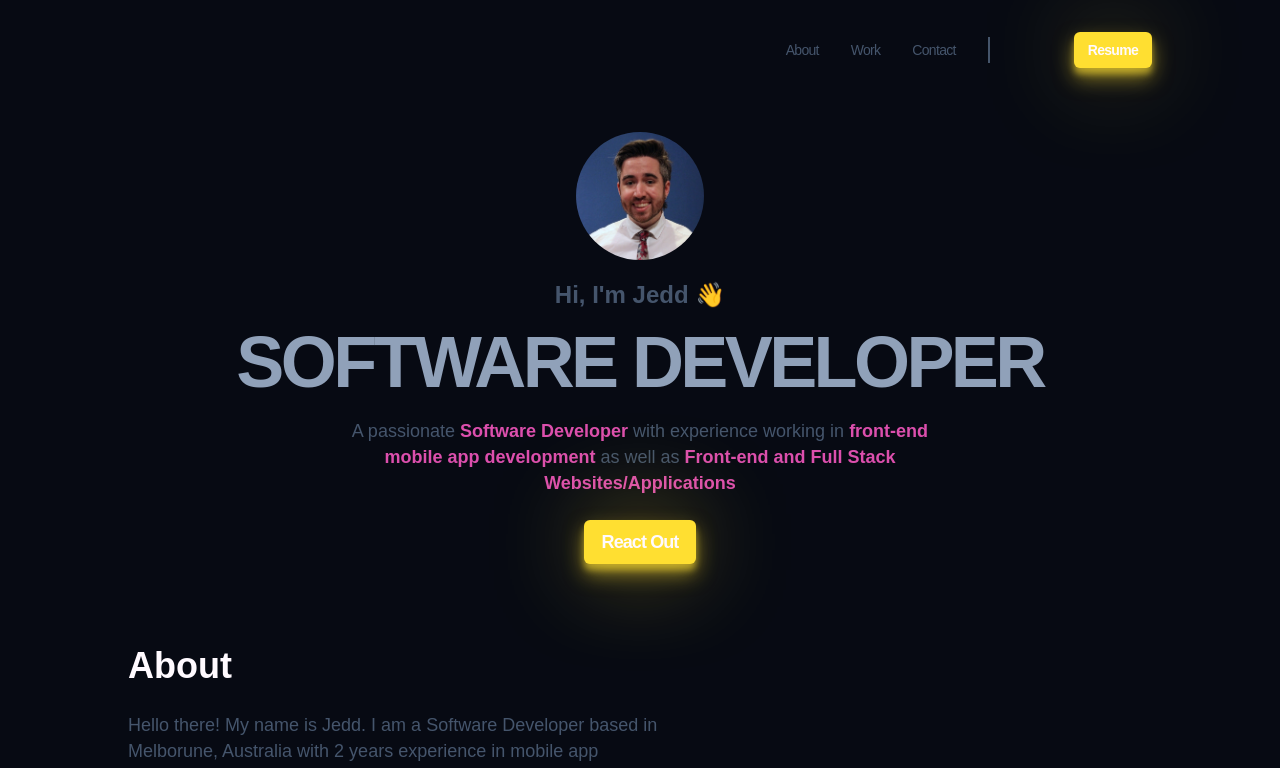
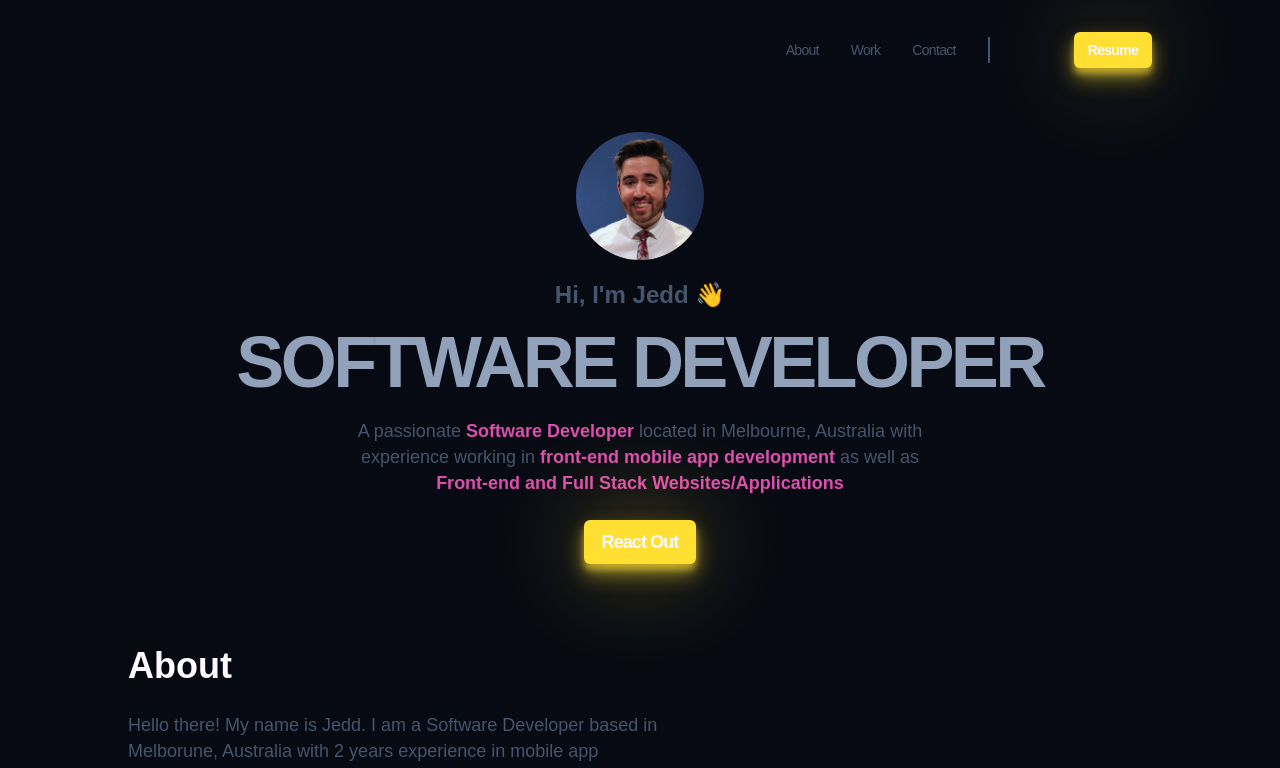
Before and after one commit to jeddnugent/personal-portfolio, a React (Vite) app: page / in a window 1280 px wide. Shown: the top 768 px of the page. Built offline with nearby package versions, Linux system fonts and the light colour scheme; some icons are missing.

Commit message:
Updating Copy

```diff
--- a/src/components/Hero.tsx
+++ b/src/components/Hero.tsx
@@ -7,7 +7,7 @@ function Hero() {
 				<img className="hero__img" src="/headshot.jpeg" alt="Profile Picture Headshot" />
 				<h2 className="hero__subtitle">Hi, I'm Jedd 👋</h2>
 				<h1 className="hero__title">Software Developer</h1>
-				<p className="hero__desc">A passionate <strong>Software Developer</strong> with experience working in <strong>front-end mobile app development </strong>
+				<p className="hero__desc">A passionate <strong>Software Developer</strong> located in Melbourne, Australia with experience working in <strong>front-end mobile app development </strong>
 					as well as <strong>Front-end and Full Stack Websites/Applications</strong></p>
 				<a className="hero__btn btn" href="mailto:jeddnugent@gmail.com" target="_blank">React out</a>
 			</div>
```
